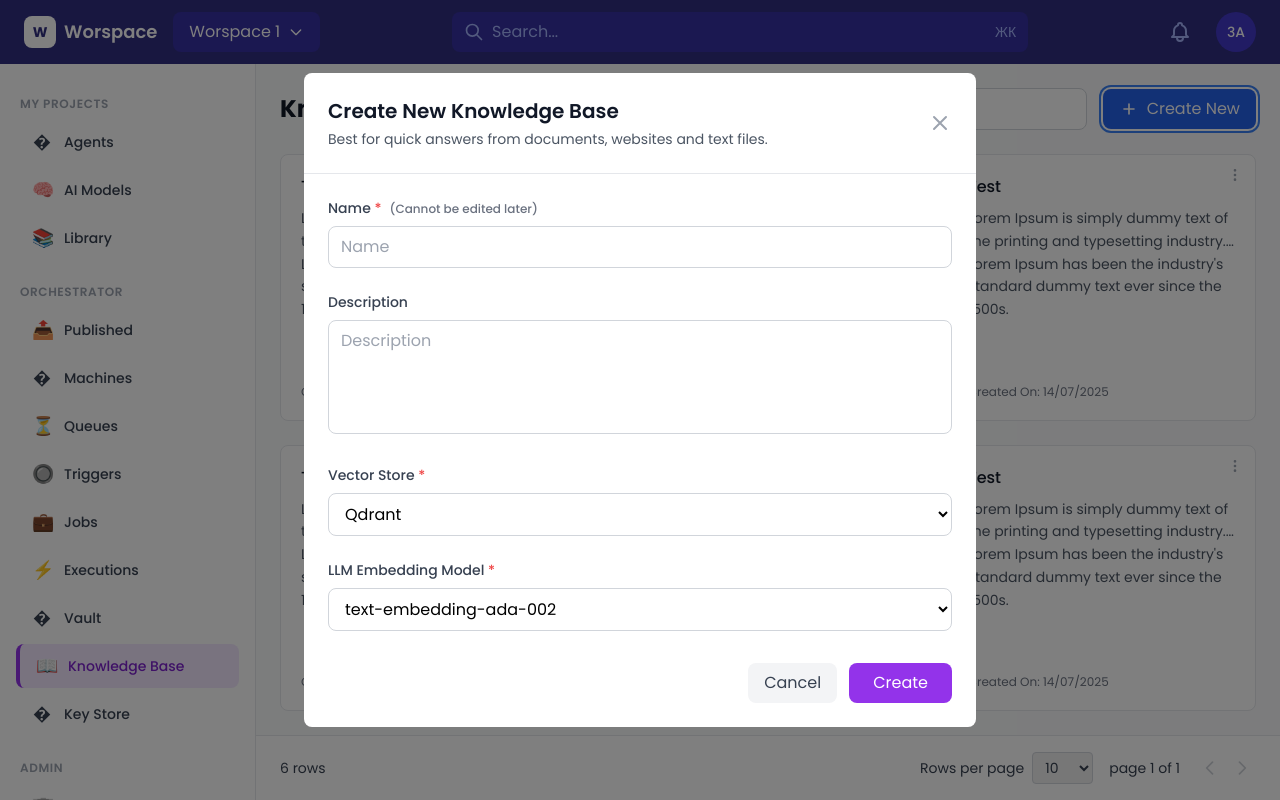
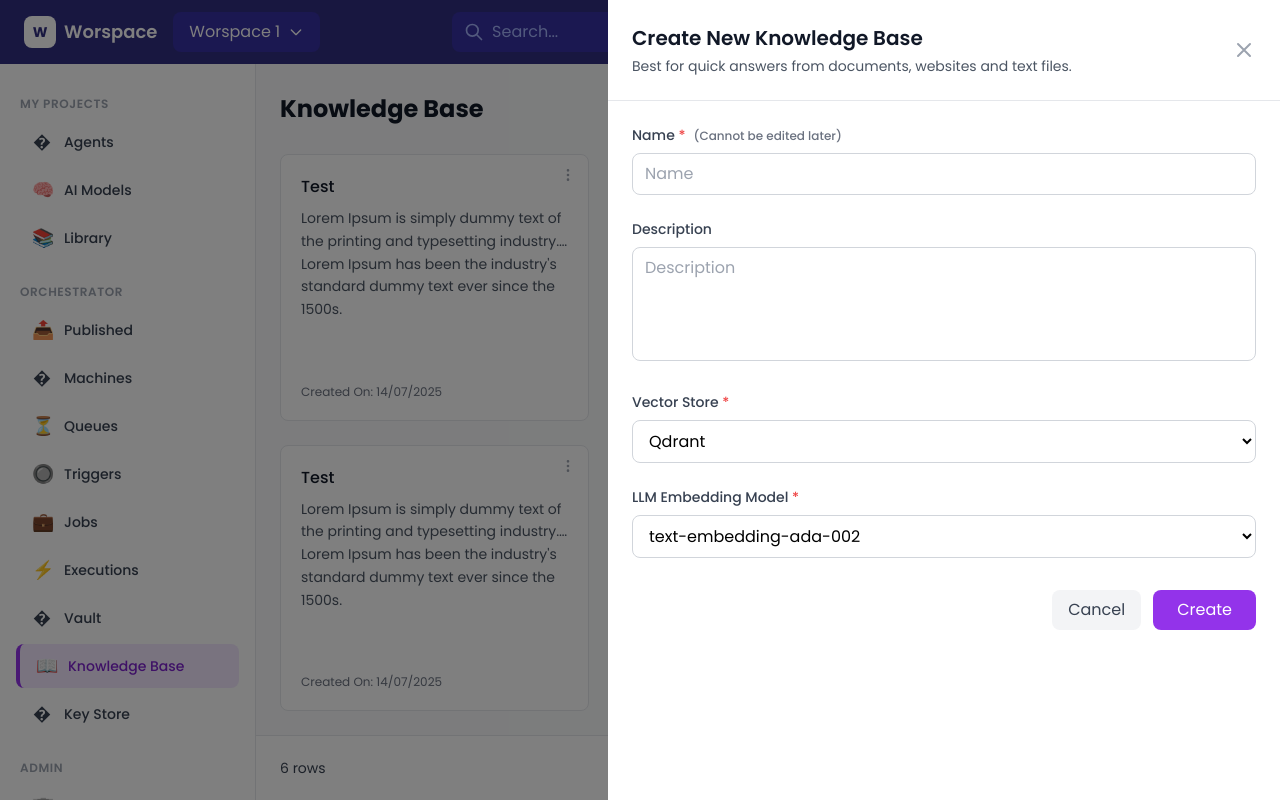
Before and after one commit to jpchsr-coder/Aventisia-Assignment, a React (Vite) app: page / in a window 1280 px wide. Both pictures are taken after typing "Sample" into the empty fields and a click on the button "Create New". Built offline with nearby package versions, Linux system fonts and the light colour scheme.

Commit message:
added pagination  changes

```diff
--- a/src/components/CreateKnowledgeBaseForm.jsx
+++ b/src/components/CreateKnowledgeBaseForm.jsx
@@ -1,6 +1,7 @@
 import React, { useState } from 'react';
 import { useDispatch } from 'react-redux';
 import { closeModal } from '../store/modalSlice';
+import { addKnowledgeBase } from '../store/knowledgeBaseSlice';
 
 const CreateKnowledgeBaseForm = () => {
   const dispatch = useDispatch();
@@ -21,9 +22,17 @@ const CreateKnowledgeBaseForm = () => {
 
   const handleSubmit = (e) => {
     e.preventDefault();
-    // Handle form submission here
-    console.log('Creating knowledge base:', formData);
+    // Add the new knowledge base to the store
+    dispatch(addKnowledgeBase(formData));
+    // Close the modal
     dispatch(closeModal());
+    // Reset form data
+    setFormData({
+      name: '',
+      description: '',
+      vectorStore: 'Qdrant',
+      llmEmbeddingModel: 'text-embedding-ada-002'
+    });
   };
 
   const handleClose = () => {
@@ -31,10 +40,10 @@ const CreateKnowledgeBaseForm = () => {
   };
 
   return (
-    <div className="fixed inset-0 bg-black bg-opacity-50 flex items-center justify-center z-50">
-      <div className="bg-white rounded-lg w-full max-w-2xl mx-4">
+    <div className="fixed inset-0 bg-black bg-opacity-50 flex items-center justify-end z-50">
+      <div className="bg-white w-full max-w-2xl h-full overflow-y-auto transform transition-transform duration-300 ease-in-out">
         {/* Header */}
-        <div className="flex items-center justify-between p-6 border-b border-gray-200">
+        <div className="flex items-center justify-between p-6 border-b border-gray-200 sticky top-0 bg-white z-10">
           <div>
             <h2 className="text-xl font-semibold text-gray-900">Create New Knowledge Base</h2>
             <p className="text-sm text-gray-600 mt-1">Best for quick answers from documents, websites and text files.</p>
--- a/src/pages/KnowledgeBasePage.jsx
+++ b/src/pages/KnowledgeBasePage.jsx
@@ -1,50 +1,12 @@
 import React from 'react';
-import { useDispatch } from 'react-redux';
+import { useDispatch, useSelector } from 'react-redux';
 import { openModal } from '../store/modalSlice';
 import KnowledgeBaseCard from '../components/KnowledgeBaseCard';
 import Pagination from '../components/Pagination';
 
 const KnowledgeBasePage = () => {
   const dispatch = useDispatch();
-
-  const knowledgeBaseArticles = [
-    {
-      id: 1,
-      title: 'Test',
-      description: 'Lorem Ipsum is simply dummy text of the printing and typesetting industry. Lorem Ipsum has been the industry\'s standard dummy text ever since the 1500s.',
-      createdOn: '14/07/2025'
-    },
-    {
-      id: 2,
-      title: 'Test',
-      description: 'Lorem Ipsum is simply dummy text of the printing and typesetting industry. Lorem Ipsum has been the industry\'s standard dummy text ever since the 1500s.',
-      createdOn: '14/07/2025'
-    },
-    {
-      id: 3,
-      title: 'Test',
-      description: 'Lorem Ipsum is simply dummy text of the printing and typesetting industry. Lorem Ipsum has been the industry\'s standard dummy text ever since the 1500s.',
-      createdOn: '14/07/2025'
-    },
-    {
-      id: 4,
-      title: 'Test',
-      description: 'Lorem Ipsum is simply dummy text of the printing and typesetting industry. Lorem Ipsum has been the industry\'s standard dummy text ever since the 1500s.',
-      createdOn: '14/07/2025'
-    },
-    {
-      id: 5,
-      title: 'Test',
-      description: 'Lorem Ipsum is simply dummy text of the printing and typesetting industry. Lorem Ipsum has been the industry\'s standard dummy text ever since the 1500s.',
-      createdOn: '14/07/2025'
-    },
-    {
-      id: 6,
-      title: 'Test',
-      description: 'Lorem Ipsum is simply dummy text of the printing and typesetting industry. Lorem Ipsum has been the industry\'s standard dummy text ever since the 1500s.',
-      createdOn: '14/07/2025'
-    }
-  ];
+  const knowledgeBaseArticles = useSelector((state) => state.knowledgeBase.knowledgeBases);
 
   return (
     <div className="flex-1 overflow-y-auto bg-gray-50 flex flex-col">
@@ -76,7 +38,7 @@ const KnowledgeBasePage = () => {
         </div>
 
         {/* Knowledge Base Cards Grid */}
-        <div className="grid grid-cols-1 md:grid-cols-2 lg:grid-cols-3 gap-6 flex-1">
+        <div className="grid overflow-y-auto grid-cols-1 md:grid-cols-2 lg:grid-cols-3 gap-6 flex-1">
           {knowledgeBaseArticles.map((article) => (
             <KnowledgeBaseCard
               key={article.id}
--- /dev/null
+++ b/src/store/knowledgeBaseSlice.js
@@ -0,0 +1,65 @@
+import { createSlice } from '@reduxjs/toolkit';
+
+const initialState = {
+  knowledgeBases: [
+    {
+      id: 1,
+      title: 'Test',
+      description: 'Lorem Ipsum is simply dummy text of the printing and typesetting industry. Lorem Ipsum has been the industry\'s standard dummy text ever since the 1500s.',
+      createdOn: '14/07/2025'
+    },
+    {
+      id: 2,
+      title: 'Test',
+      description: 'Lorem Ipsum is simply dummy text of the printing and typesetting industry. Lorem Ipsum has been the industry\'s standard dummy text ever since the 1500s.',
+      createdOn: '14/07/2025'
+    },
+    {
+      id: 3,
+      title: 'Test',
+      description: 'Lorem Ipsum is simply dummy text of the printing and typesetting industry. Lorem Ipsum has been the industry\'s standard dummy text ever since the 1500s.',
+      createdOn: '14/07/2025'
+    },
+    {
+      id: 4,
+      title: 'Test',
+      description: 'Lorem Ipsum is simply dummy text of the printing and typesetting industry. Lorem Ipsum has been the industry\'s standard dummy text ever since the 1500s.',
+      createdOn: '14/07/2025'
+    },
+    {
+      id: 5,
+      title: 'Test',
+      description: 'Lorem Ipsum is simply dummy text of the printing and typesetting industry. Lorem Ipsum has been the industry\'s standard dummy text ever since the 1500s.',
+      createdOn: '14/07/2025'
+    },
+    {
+      id: 6,
+      title: 'Test',
+      description: 'Lorem Ipsum is simply dummy text of the printing and typesetting industry. Lorem Ipsum has been the industry\'s standard dummy text ever since the 1500s.',
+      createdOn: '14/07/2025'
+    }
+  ]
+};
+
+const knowledgeBaseSlice = createSlice({
+  name: 'knowledgeBase',
+  initialState,
+  reducers: {
+    addKnowledgeBase: (state, action) => {
+      const newKnowledgeBase = {
+        id: Date.now(), // Simple unique ID
+        title: action.payload.name,
+        description: action.payload.description || 'No description provided',
+        createdOn: new Date().toLocaleDateString('en-GB', {
+          day: '2-digit',
+          month: '2-digit',
+          year: 'numeric'
+        }).replace(/\//g, '/')
+      };
+      state.knowledgeBases.unshift(newKnowledgeBase);
+    }
+  },
+});
+
+export const { addKnowledgeBase } = knowledgeBaseSlice.actions;
+export default knowledgeBaseSlice.reducer;
--- a/src/store/store.js
+++ b/src/store/store.js
@@ -1,8 +1,10 @@
 import { configureStore } from '@reduxjs/toolkit';
 import modalReducer from './modalSlice';
+import knowledgeBaseReducer from './knowledgeBaseSlice';
 
 export const store = configureStore({
   reducer: {
     modal: modalReducer,
+    knowledgeBase: knowledgeBaseReducer,
   },
 });
```
